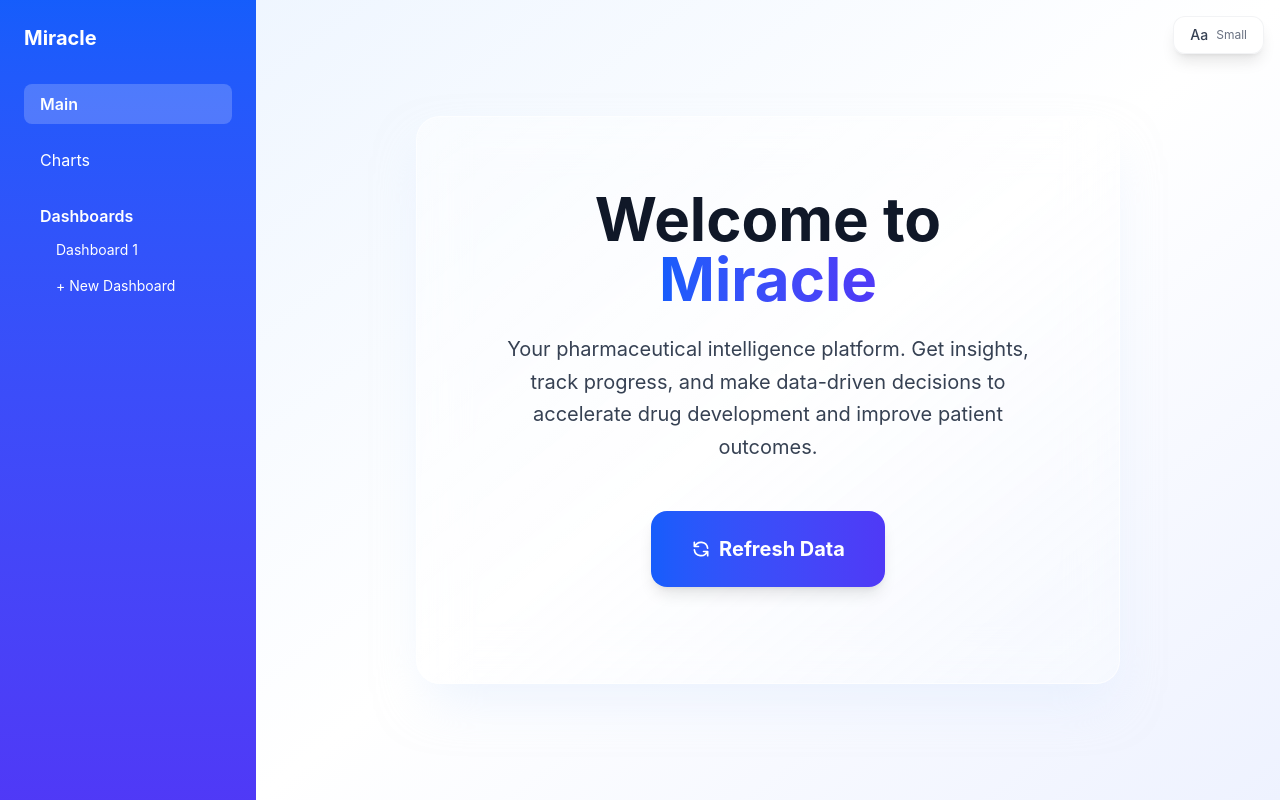
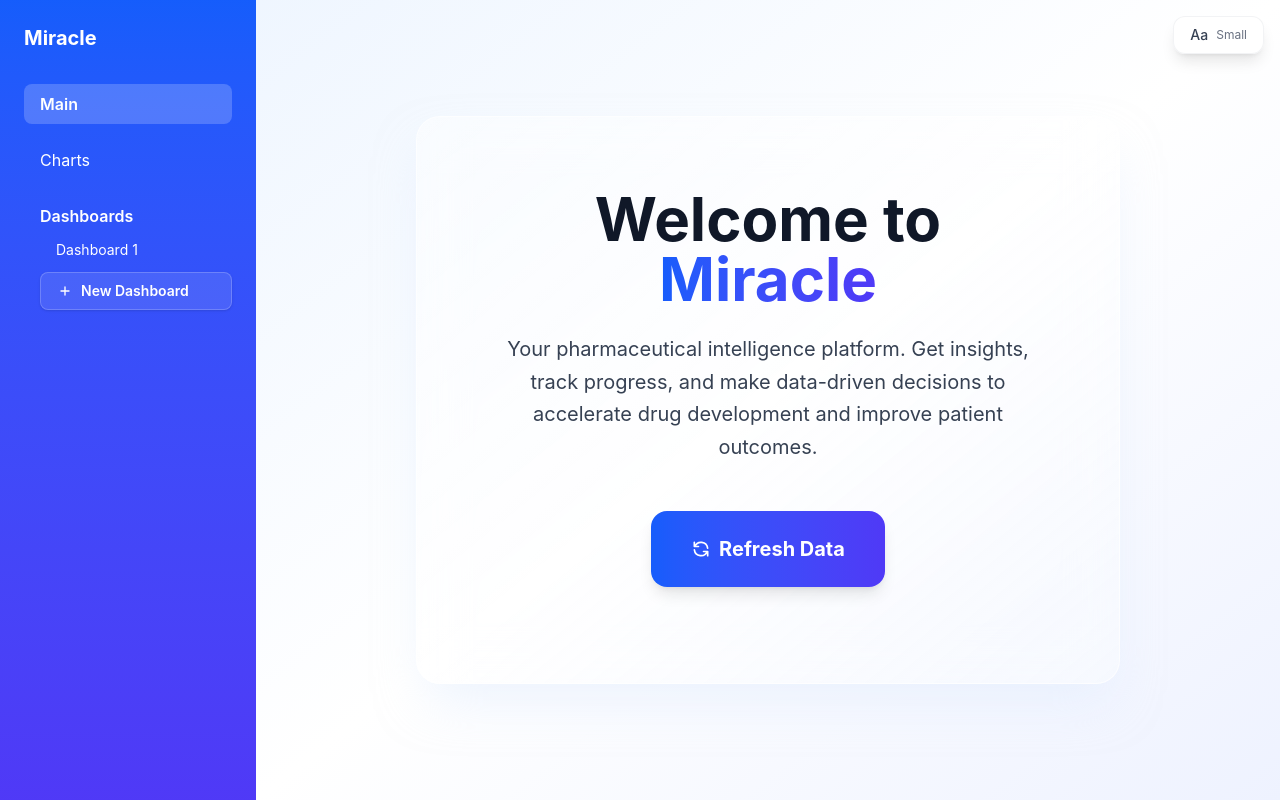
Before and after one commit to saketh-n/miracle-technical-assessment, a React (Vite) app in the folder frontend/: page / in a window 1280 px wide. Built offline with nearby package versions, Linux system fonts and the light colour scheme.

Commit message:
Updated styling on new dashboard in sidebar to indicate it's a button

```diff
--- a/frontend/src/components/Sidebar.tsx
+++ b/frontend/src/components/Sidebar.tsx
@@ -134,9 +134,14 @@ const Sidebar: React.FC = () => {
             )}
             <button
               onClick={handleCreateDashboard}
-              className={`${subMenuItem} block px-4 py-1 rounded-lg hover:bg-white/10 hover:text-white text-left w-full transition-all duration-200`}
+              className={`${subMenuItem} block px-4 py-2 rounded-lg bg-white/10 hover:bg-white/20 hover:scale-105 text-white font-semibold text-left w-full transition-all duration-200 border border-white/20 hover:border-white/30 shadow-sm hover:shadow-md`}
             >
-              + New Dashboard
+              <span className="flex items-center gap-2">
+                <svg className="w-4 h-4" fill="none" stroke="currentColor" viewBox="0 0 24 24">
+                  <path strokeLinecap="round" strokeLinejoin="round" strokeWidth={2} d="M12 6v6m0 0v6m0-6h6m-6 0H6" />
+                </svg>
+                New Dashboard
+              </span>
             </button>
           </div>
         </div>
```
